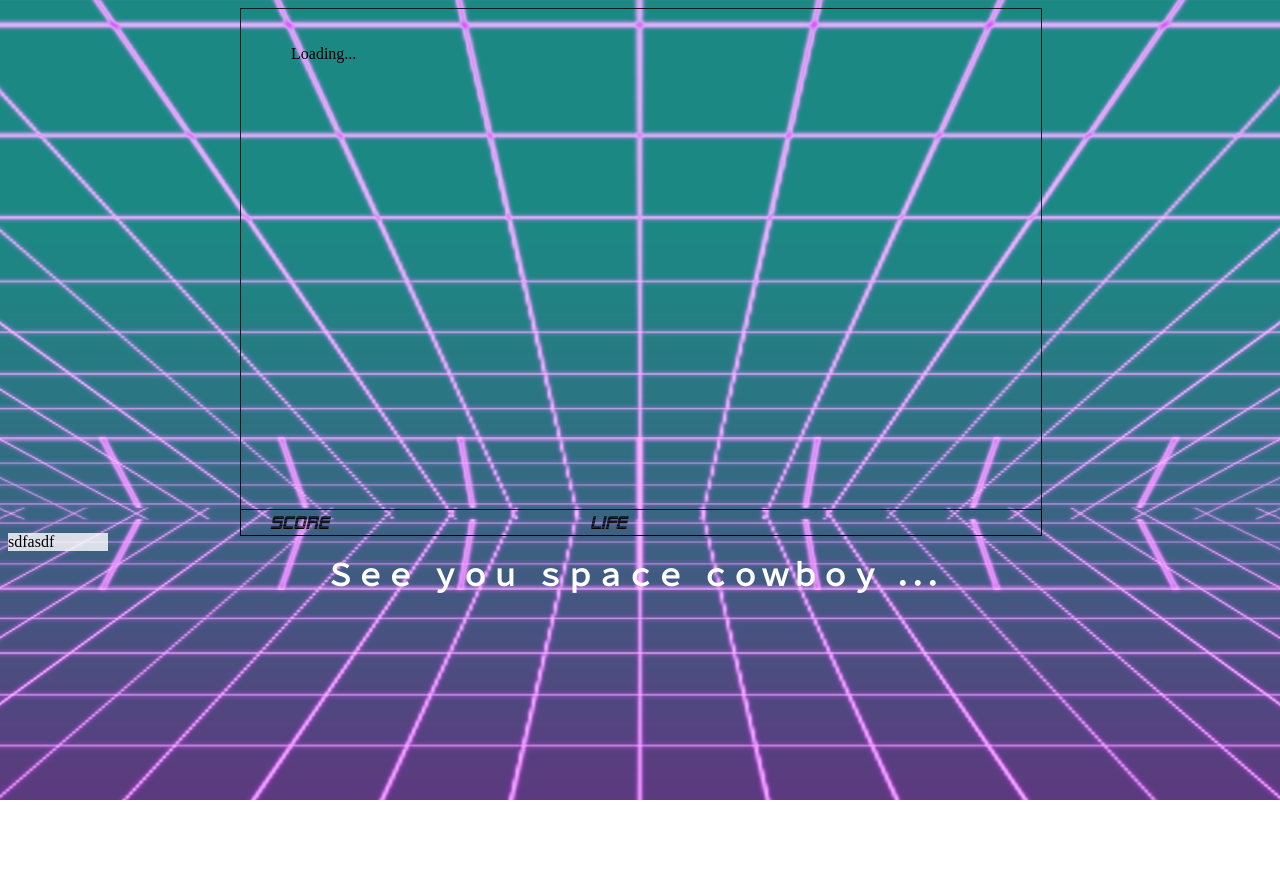
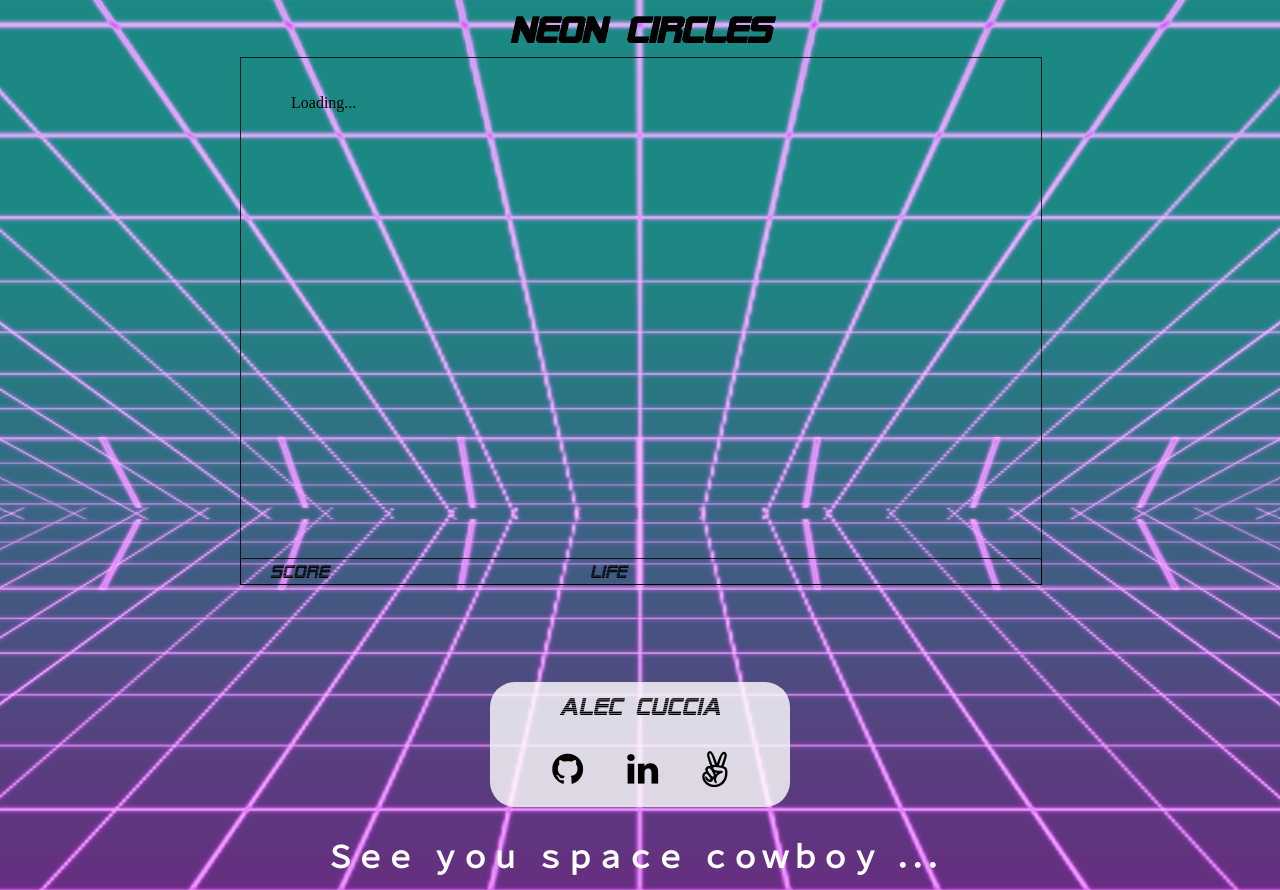
Before and after one commit to atomicretro/neon_circles, a website built with webpack: page index.html in a window 1280 px wide. Before the commit the page ends 800 px from the top, so only its background shows below. Built offline with nearby package versions, Linux system fonts and the light colour scheme.

Commit message:
Add full page styling

```diff
--- a/assets/stylesheets/game.css
+++ b/assets/stylesheets/game.css
@@ -14,10 +14,21 @@ body {
   /* background-size: contain; */
 }
 
+h1 {
+  font-size: 36px;
+  font-family: sf_alien_encountersitalic;
+  padding: 0;
+  margin-left: auto;
+  margin-right: auto;
+  margin-top: 10px;
+  margin-bottom: 0;
+}
+
 h6 {
   font-size: 30px;
   display: block;
   margin: auto;
+  padding-top: 20px;
   color: white;
 }
 
@@ -26,7 +37,10 @@ h6 {
   height: 525px;
   width: 800px;;
   display: block;
-  margin: auto;
+  margin-left: auto;
+  margin-right: auto;
+  margin-top: 10px;
+  margin-bottom: 100px;
   padding: 0;
 }
 
@@ -81,9 +95,33 @@ h6 {
 .info-area {
   display: flex;
   flex-direction: column;
+  align-items: center;
+  height: 200px;
 }
 
 .info-background {
-  width: 100px;
+  display: flex;
+  flex-direction: column;
+  justify-content: space-around;
+  align-items: center;
+  height: 125px;
+  width: 300px;
+  border-radius: 25px;
   background-color: rgba(255,255,255,0.8);
 }
+
+.name-area {
+  font-family: sf_alien_encountersitalic;
+  font-size: 24px;
+}
+
+.info-background a {
+  color: black;
+  font-size: 36px;
+  padding-left: 20px;
+  padding-right: 20px;
+}
+
+.info-background a:hover {
+  color: purple;
+}
--- /dev/null
+++ b/assets/stylesheets/reset.css
@@ -0,0 +1,44 @@
+ul, li, strong, main, button, i,
+section, img, div, h2, p, form,
+fieldset, label, input, textarea,
+span, article, time, small, a {
+  margin: 0;
+  padding: 0;
+  border: 0;
+  outline: 0;
+  color: inherit;
+  text-align: inherit;
+  text-decoration: inherit;
+  vertical-align: inherit;
+  box-sizing: inherit;
+  background: transparent;
+}
+
+ul {
+  list-style: none;
+}
+
+img {
+  display: block;
+  width: 100%;
+  height: auto;
+}
+
+a:link {
+  text-decoration: none;
+}
+
+input[type="password"],
+input[type="email"],
+input[type="text"],
+input[type="submit"],
+textarea,
+button {
+  -webkit-appearance: none;
+  -moz-appearance: none;
+}
+
+button,
+input[type="submit"] {
+  cursor: pointer;
+}
--- a/index.html
+++ b/index.html
@@ -3,10 +3,13 @@
     <title>Circles</title>
     <link rel="stylesheet" href="./assets/stylesheets/game.css">
     <meta http-equiv="content-type" content="text/html; charset=UTF8">
+    <link rel="stylesheet"
+    href="https://cdnjs.cloudflare.com/ajax/libs/font-awesome/4.7.0/css/font-awesome.min.css">
     <script type="application/javascript" src="./dist/bundle.js"></script>
   </head>
 
   <body>
+    <h1>Neon Circles</h1>
     <section class="game-area">
       <canvas id="foregroundCanvas" width="800" height="500">
         Your browser does not support canvas. Sorry! Please try a different browser.
@@ -20,8 +23,19 @@
 
     <section class="info-area">
       <div class="info-background">
-sdfasdf
+        <span class="name-area">
+          ALEC CUCCIA
+        </span>
+        <div class="icon-area">
+          <a href="https://www.github.com/atomicretro">
+            <i class="fa fa-github"></i></a>
+          <a href="https://www.linkedin.com/in/alec-cuccia/">
+            <i class="fa fa-linkedin"></i></a>
+  				<a href="https://angel.co/alec-cuccia/">
+            <i class="fa fa-angellist"></i></a>
+        </div>
       </div>
+
       <h6>&#xfeff;&#xff33;&#xff45;&#xff45;&#xa0; &#xff59;&#xff4f;&#xff55;&#xa0; &#xff53;&#xff50;&#xff41;&#xff43;&#xff45;&#xa0; &#xff43;&#xff4f;&#xff57;&#xff42;&#xff4f;&#xff59;&#xa0; &#xff0e;&#xff0e;&#xff0e;</h6>
     </section>
   </body>
```
